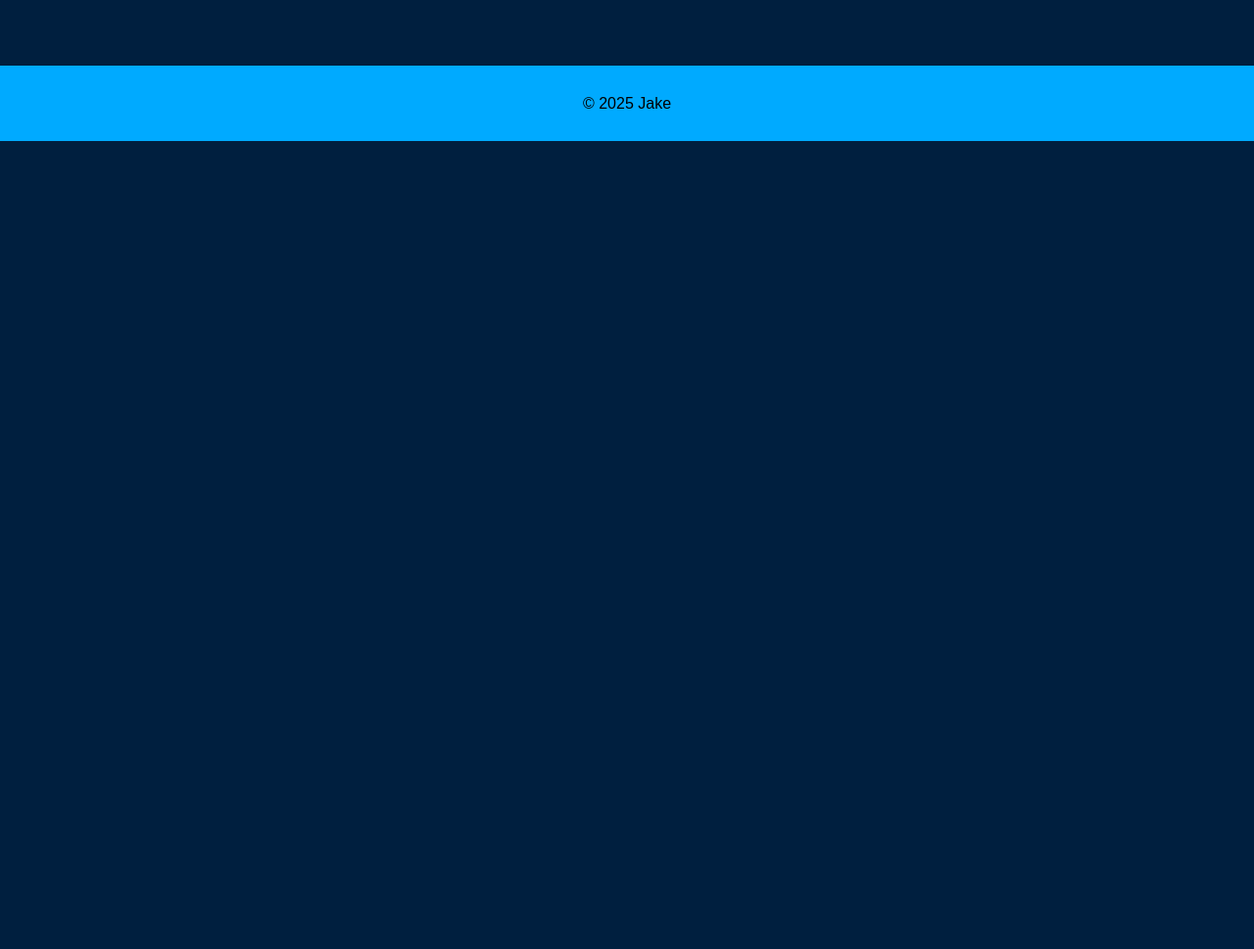
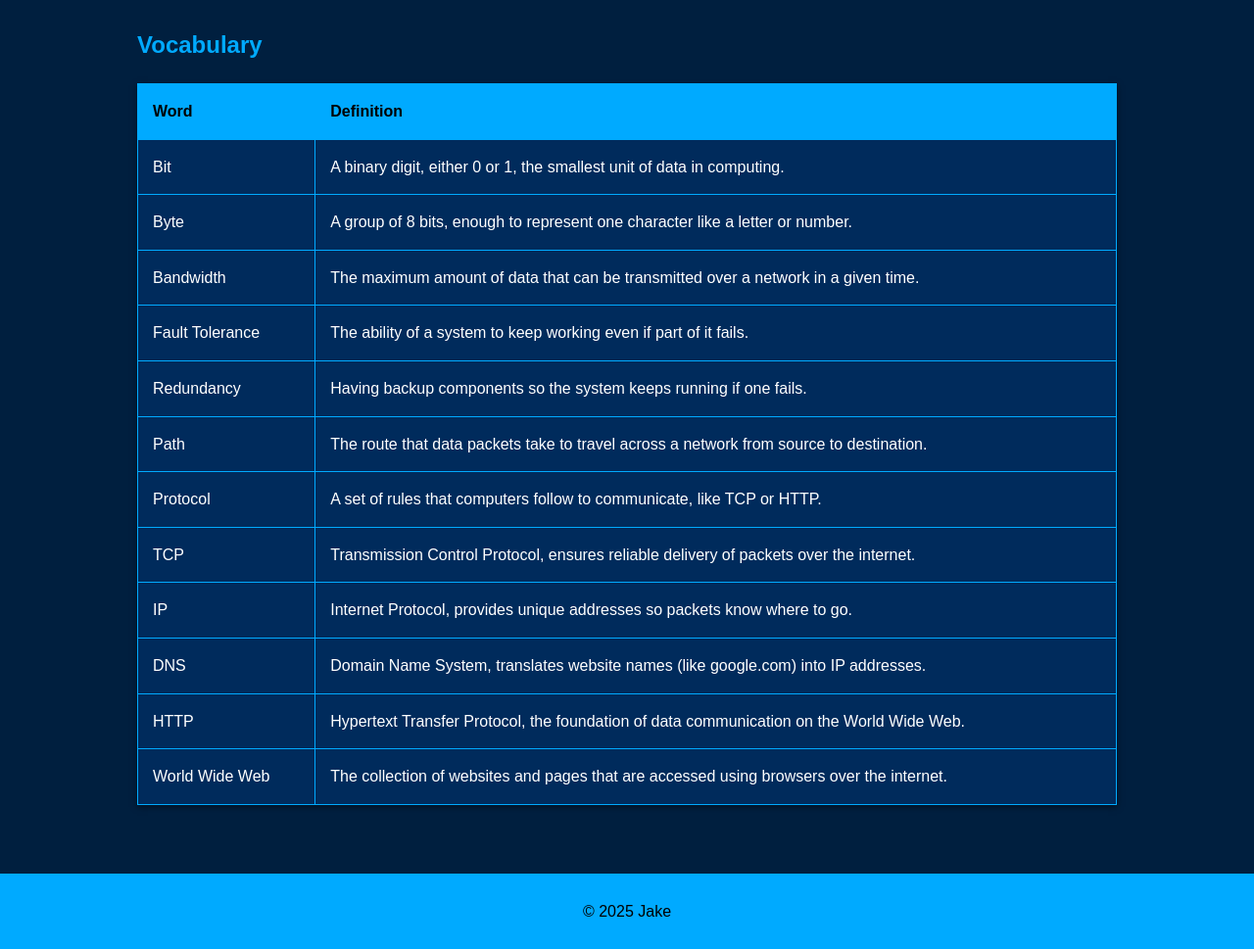
Before and after one commit to jakeJost/jakejost.github.io, a plain HTML site: page index.html in a window 1280 px wide. Shown: the part 1995-2964 px from the top of the page at 98% size. Before the commit the page ends 2139 px from the top, so only its background shows below. Drawn offline with Linux system fonts and the light colour scheme.

Commit message:
Update index.html

```diff
--- a/index.html
+++ b/index.html
@@ -148,6 +148,65 @@
         title="YouTube video player" frameborder="0"
         allowfullscreen></iframe>
     </section>
+
+    <!-- Vocabulary Section -->
+    <section>
+      <h2>Vocabulary</h2>
+      <table>
+        <tr>
+          <th>Word</th>
+          <th>Definition</th>
+        </tr>
+        <tr>
+          <td>Bit</td>
+          <td>A binary digit, either 0 or 1, the smallest unit of data in computing.</td>
+        </tr>
+        <tr>
+          <td>Byte</td>
+          <td>A group of 8 bits, enough to represent one character like a letter or number.</td>
+        </tr>
+        <tr>
+          <td>Bandwidth</td>
+          <td>The maximum amount of data that can be transmitted over a network in a given time.</td>
+        </tr>
+        <tr>
+          <td>Fault Tolerance</td>
+          <td>The ability of a system to keep working even if part of it fails.</td>
+        </tr>
+        <tr>
+          <td>Redundancy</td>
+          <td>Having backup components so the system keeps running if one fails.</td>
+        </tr>
+        <tr>
+          <td>Path</td>
+          <td>The route that data packets take to travel across a network from source to destination.</td>
+        </tr>
+        <tr>
+          <td>Protocol</td>
+          <td>A set of rules that computers follow to communicate, like TCP or HTTP.</td>
+        </tr>
+        <tr>
+          <td>TCP</td>
+          <td>Transmission Control Protocol, ensures reliable delivery of packets over the internet.</td>
+        </tr>
+        <tr>
+          <td>IP</td>
+          <td>Internet Protocol, provides unique addresses so packets know where to go.</td>
+        </tr>
+        <tr>
+          <td>DNS</td>
+          <td>Domain Name System, translates website names (like google.com) into IP addresses.</td>
+        </tr>
+        <tr>
+          <td>HTTP</td>
+          <td>Hypertext Transfer Protocol, the foundation of data communication on the World Wide Web.</td>
+        </tr>
+        <tr>
+          <td>World Wide Web</td>
+          <td>The collection of websites and pages that are accessed using browsers over the internet.</td>
+        </tr>
+      </table>
+    </section>
   </main>
 
   <footer>
```
